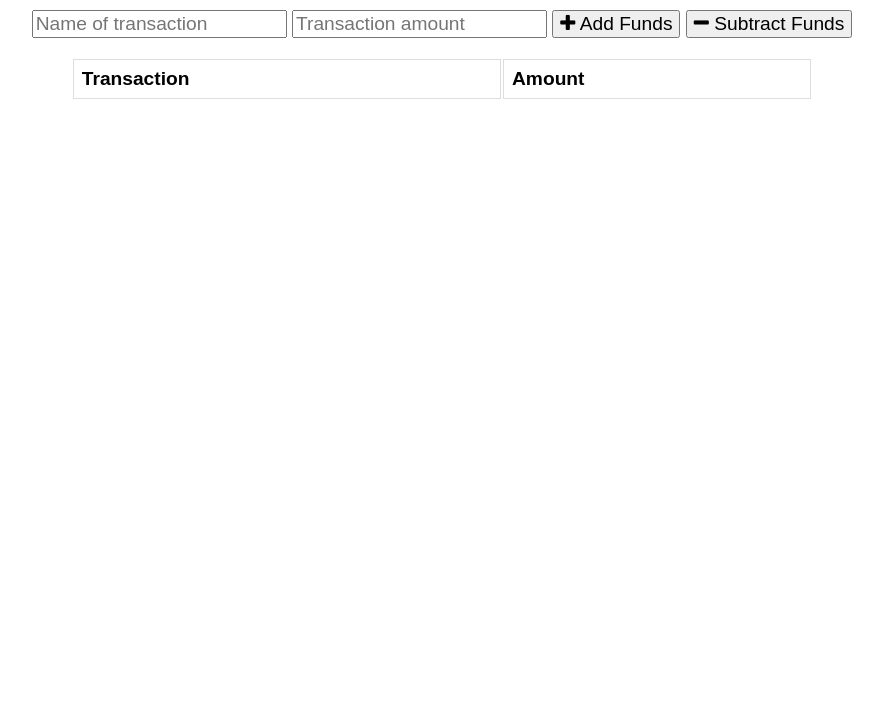
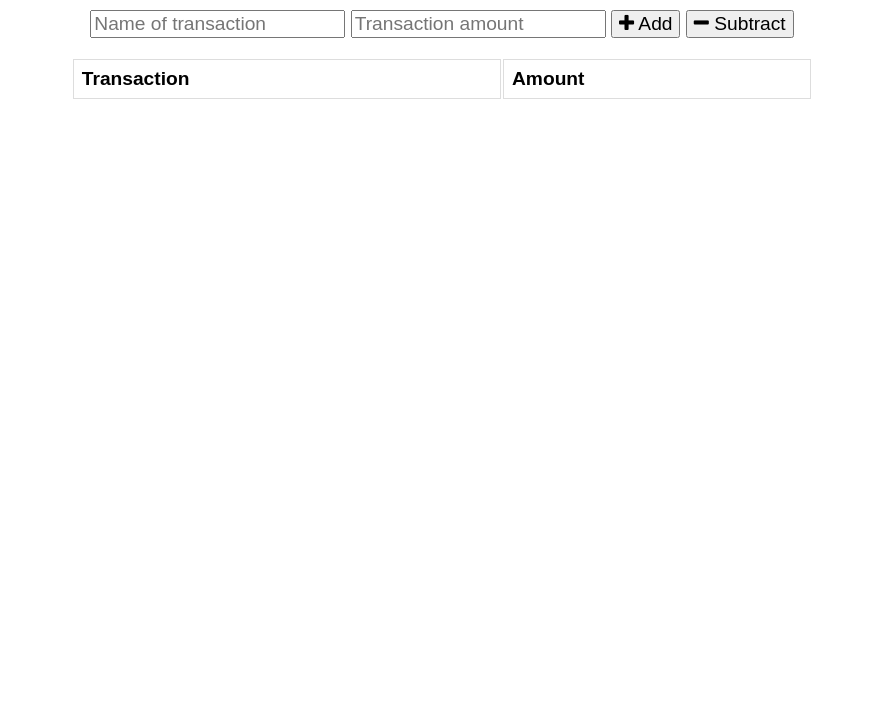
Before and after one commit to SwapnaMenon/Budget-Tracker, a website: page public/index.html in a window 1280 px wide. Shown: the part 72-800 px from the top of the page, without its empty margins (198-1081 px from the left). Drawn offline with nearby package versions, Linux system fonts and the light colour scheme; no server answers.

Commit message:
modifications to index.js file

```diff
--- a/public/index.html
+++ b/public/index.html
@@ -10,7 +10,7 @@
   <link rel="stylesheet" href="https://stackpath.bootstrapcdn.com/font-awesome/4.7.0/css/font-awesome.min.css">
   <link rel="stylesheet" href="css/styles.css">
 
-  <title>Budget Tracker</title>
+  <title>Budget-Tracker</title>
 </head>
 <body>
   <div class="wrapper">
@@ -21,8 +21,8 @@
     <div class="form">
       <input type="text" id="t-name" placeholder="Name of transaction" />
       <input type="number" min="0" id="t-amount" placeholder="Transaction amount" />
-      <button id="add-btn"><i class="fa fa-plus buttons"></i> Add Funds</button>
-      <button id="sub-btn"><i class="fa fa-minus"></i> Subtract Funds</button>
+      <button id="add-btn"><i class="fa fa-plus buttons"></i> Add </button>
+      <button id="sub-btn"><i class="fa fa-minus"></i> Subtract </button>
       <p class="error"></p>
     </div>
 
--- a/public/js/idb.js
+++ b/public/js/idb.js
@@ -43,11 +43,8 @@ getAll.onsuccess = function() {
           if (serverResponse.message) {
             throw new Error(serverResponse);
           }
-          // open one more transaction
-          const transaction = db.transaction(['new_transaction'], 'readwrite');
-          // access the new_transaction object store
+          const transaction = db.transaction(['new_transaction'], 'readwrite')
           const budgetStore = transaction.objectStore('new_transaction');
-          // clear all items in your store
           budgetStore.clear();
 
           alert('All saved transactions has been submitted!');
@@ -58,5 +55,4 @@ getAll.onsuccess = function() {
     }
   };
 }
-// listen for app coming back online
 window.addEventListener('online', uploadTransaction);
```
